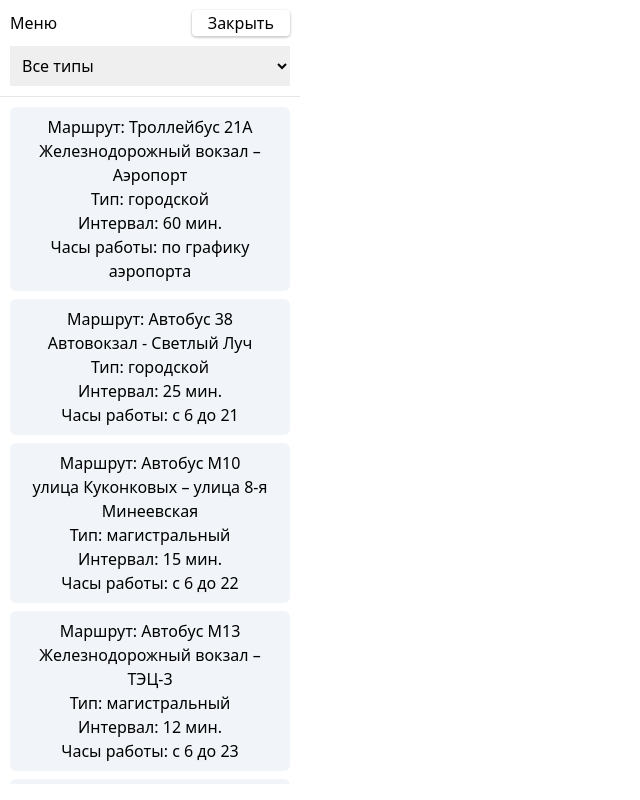
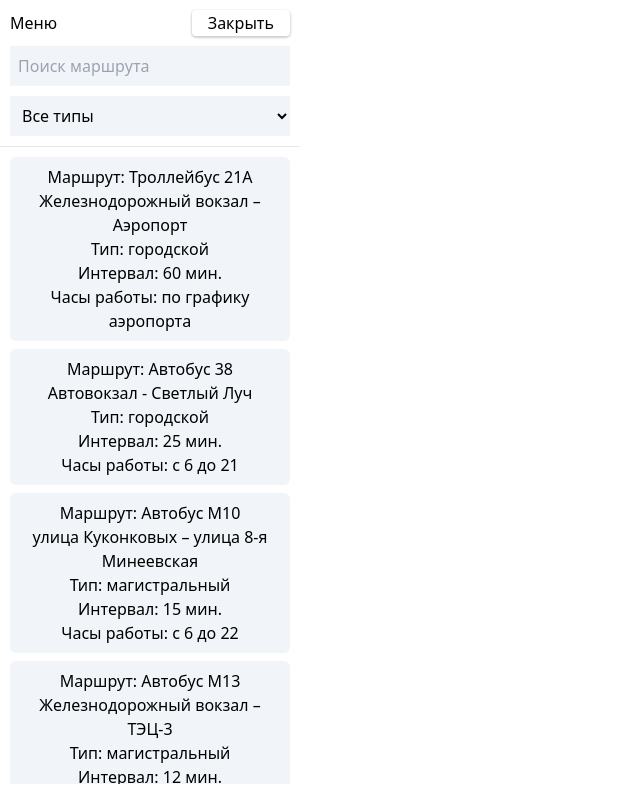
Before and after one commit to qucumbah/trans-reform-37, a Next.js app: page / in a window 1280 px wide. Shown: the whole page, without its empty margins (0-640 px from the left). Built offline with nearby package versions, Linux system fonts and the light colour scheme.

Commit message:
add route name search

```diff
--- a/src/components/Menu.tsx
+++ b/src/components/Menu.tsx
@@ -7,6 +7,7 @@ const Menu: React.FC<{
   onClose: () => void;
 }> = ({ routes, onRouteChange, onClose }) => {
   const [typeFilter, setTypeFilter] = useState<RouteType | "все">("все");
+  const [nameFilter, setNameFilter] = useState<string>("");
 
   const routesFilter = useCallback(
     (route: Route) => {
@@ -14,9 +15,18 @@ const Menu: React.FC<{
         return false;
       }
 
+      const normalizedRouteName = route.name
+        .toLocaleLowerCase()
+        .replaceAll("m", "м")
+        .replaceAll("a", "а");
+
+      if (!normalizedRouteName.includes(nameFilter.toLocaleLowerCase())) {
+        return false;
+      }
+
       return true;
     },
-    [typeFilter]
+    [typeFilter, nameFilter]
   );
 
   return (
@@ -31,10 +41,16 @@ const Menu: React.FC<{
             Закрыть
           </button>
         </div>
-        <div className="">
+        <div className="flex flex-col gap-ya items-stretch">
+          <input
+            type="text"
+            placeholder="Поиск маршрута"
+            onChange={(event) => setNameFilter(event.target.value)}
+            className="p-2 bg-slate-100"
+          />
           <select
             onChange={(event) => setTypeFilter(event.target.value as any)}
-            className="relative w-full p-2"
+            className="p-2 bg-slate-100"
           >
             <option value="все">Все типы</option>
             <option value="магистральный">Магистральный</option>
```
